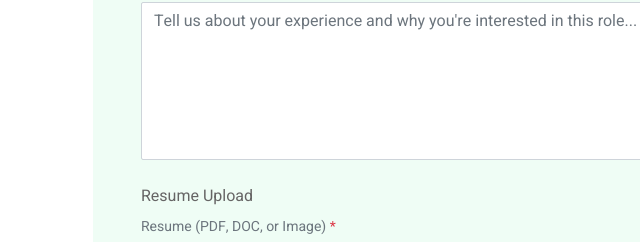
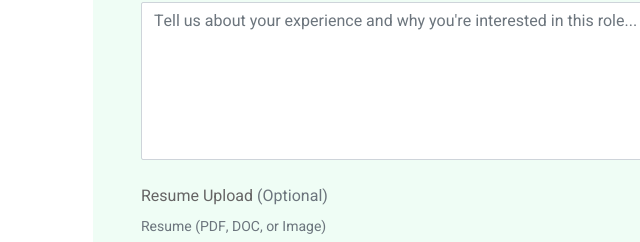
Before and after one commit to Raymond-blip/CoreVanta, a plain HTML site: page apply.html in a window 1280 px wide. Shown: the part 1583-1825 px from the top of the page, 179-819 px from the left. Drawn offline with nearby package versions, Linux system fonts and the light colour scheme.

Commit message:
Make resume upload optional on application form

```diff
--- a/apply.html
+++ b/apply.html
@@ -227,9 +227,9 @@
 
                                 <!-- Resume Upload -->
                                 <div class="mb-4">
-                                    <label class="form-label fw-semibold">Resume Upload</label>
-                                    <p class="text-muted small mb-2">Resume (PDF, DOC, or Image) <span class="text-danger">*</span></p>
-                                    <input type="file" name="resume" class="form-control py-3" accept=".pdf,.doc,.docx,.jpg,.jpeg,.png" required>
+                                    <label class="form-label fw-semibold">Resume Upload <span class="text-muted fw-normal">(Optional)</span></label>
+                                    <p class="text-muted small mb-2">Resume (PDF, DOC, or Image)</p>
+                                    <input type="file" name="resume" class="form-control py-3" accept=".pdf,.doc,.docx,.jpg,.jpeg,.png">
                                 </div>
 
                                 <!-- Consent -->
```
